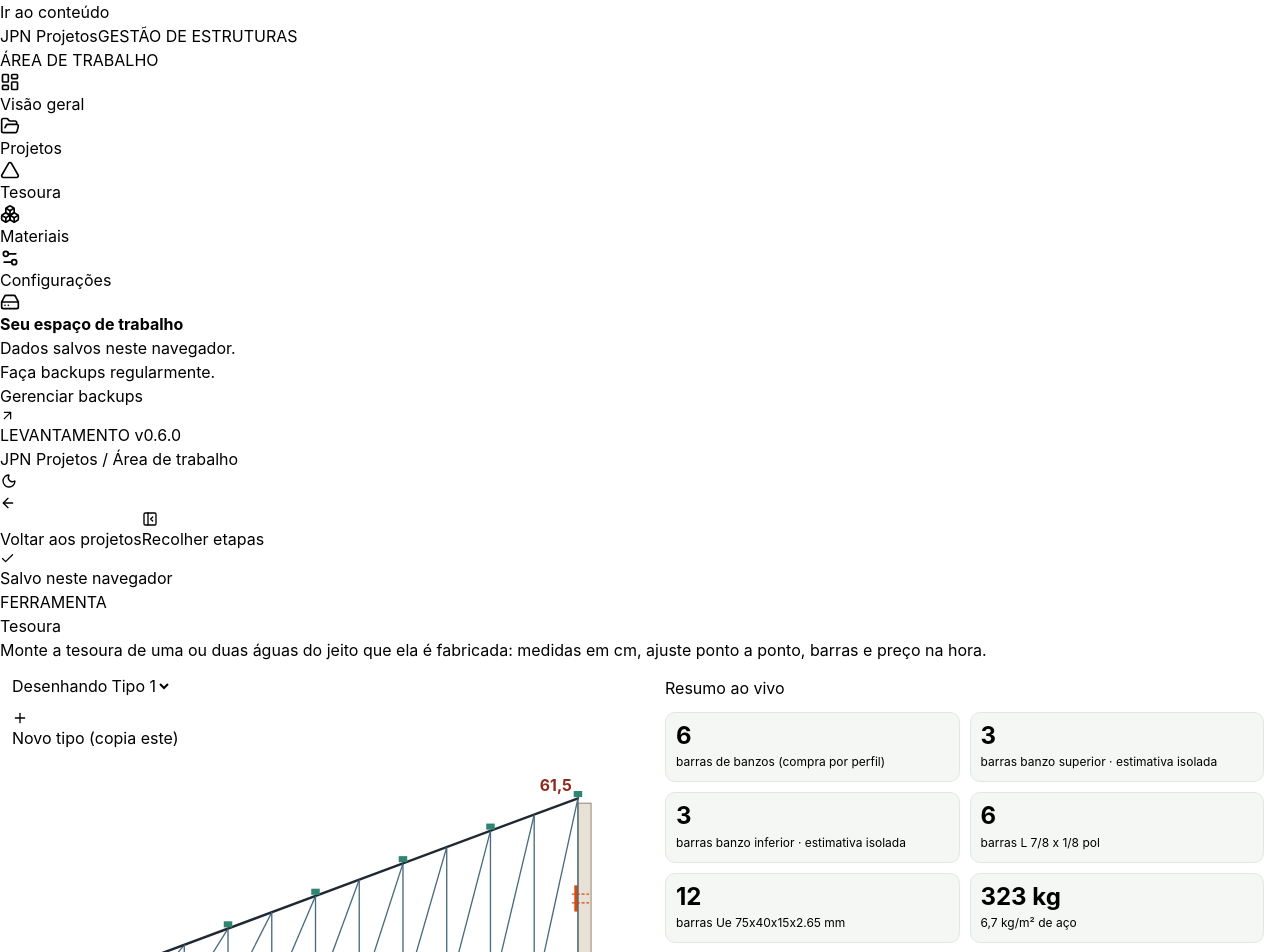
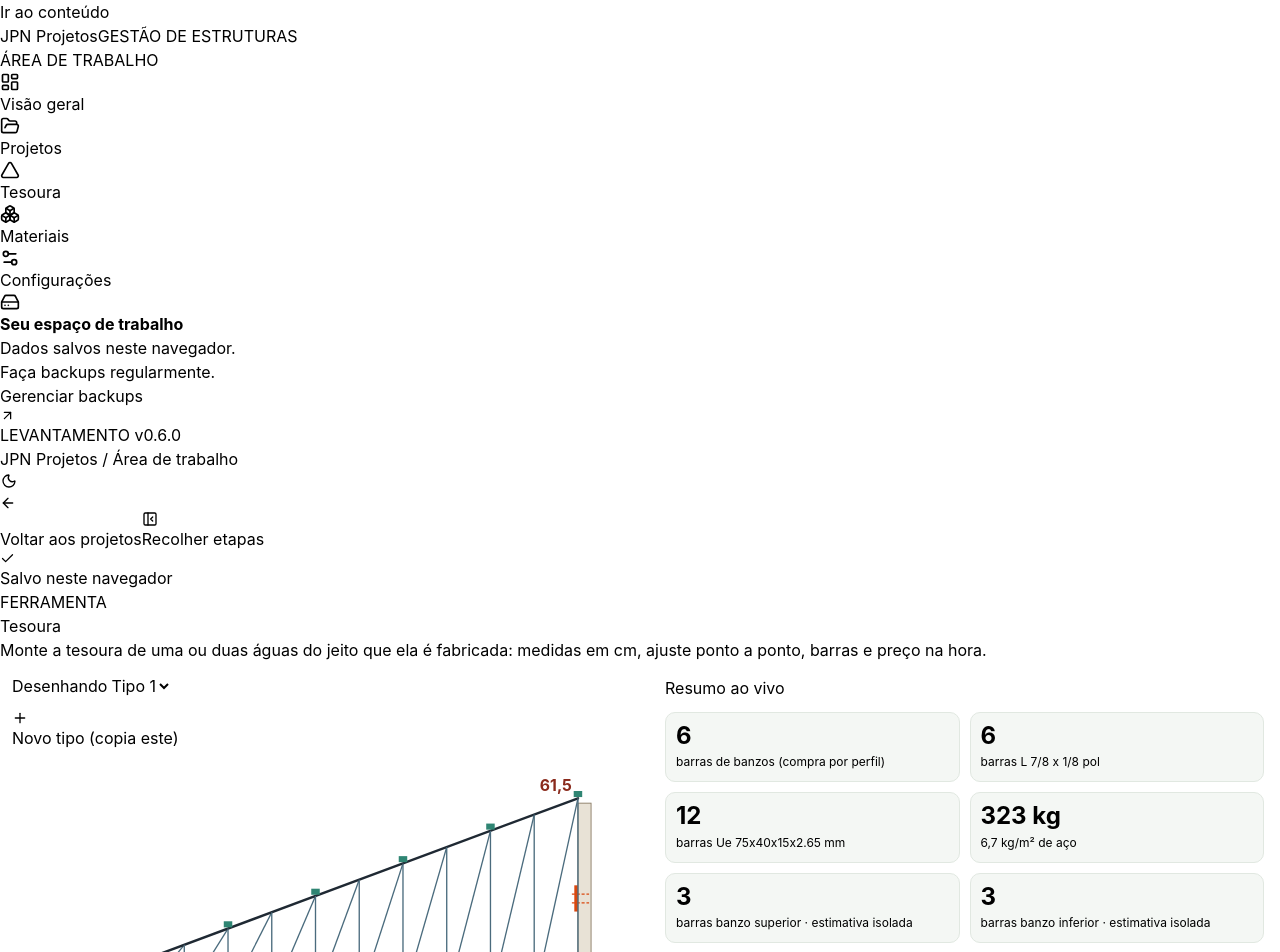
Before and after one commit to brunoJuniorBrz/JPN, a Next.js app: page /tesoura in a window 1280 px wide. Shown: the top 952 px of the page. Built offline with nearby package versions, Linux system fonts and the light colour scheme.

Commit message:
fix(tesoura): preservar ordem dos KPIs usados nos testes legados

```diff
--- a/src/components/truss/truss-editor.tsx
+++ b/src/components/truss/truss-editor.tsx
@@ -158,11 +158,11 @@ export function TrussEditor({ initial, onApply, applyLabel, replaces }: { initia
         {result.s && <>
           <div className={styles.kpis}>
             <div><b>{result.s.buy.chord}</b><span>barras de banzos (compra por perfil)</span></div>
-             <div><b>{result.s.chordBreakdown.upperBars}</b><span>barras banzo superior · estimativa isolada</span></div>
-             <div><b>{result.s.chordBreakdown.lowerBars}</b><span>barras banzo inferior · estimativa isolada</span></div>
             <div><b>{result.s.buy.web}</b><span>barras {t.web.designation}{t.fullHeightBudget ? " (medida cheia)" : ""}</span></div>
             <div><b>{result.s.buy.purlin}</b><span>barras {t.purlin.designation}</span></div>
             <div><b>{Math.round(result.s.kg.total)} kg</b><span>{(result.s.kg.total / (t.spanMm * t.lengthMm / 1e6)).toLocaleString("pt-BR", { maximumFractionDigits: 1 })} kg/m² de aço</span></div>
+             <div><b>{result.s.chordBreakdown.upperBars}</b><span>barras banzo superior · estimativa isolada</span></div>
+             <div><b>{result.s.chordBreakdown.lowerBars}</b><span>barras banzo inferior · estimativa isolada</span></div>
           </div>
           <p className={styles.muted}>Estimativas individuais dos banzos não são somáveis quando compartilham perfil: a compra acima otimiza barras do mesmo perfil em conjunto.</p>
           <label className={styles.toggle}><input type="checkbox" checked={t.fullHeightBudget} onChange={e => set({ fullHeightBudget: e.target.checked })} /><span><strong>Orçar pela medida cheia</strong><small>Todo montante com {cm(t.highHeightMm)} cm: {result.s.bars.webFullHeight} barras (medidas reais: {result.s.bars.web}). O plano de corte sempre usa as reais.</small></span></label>
```
